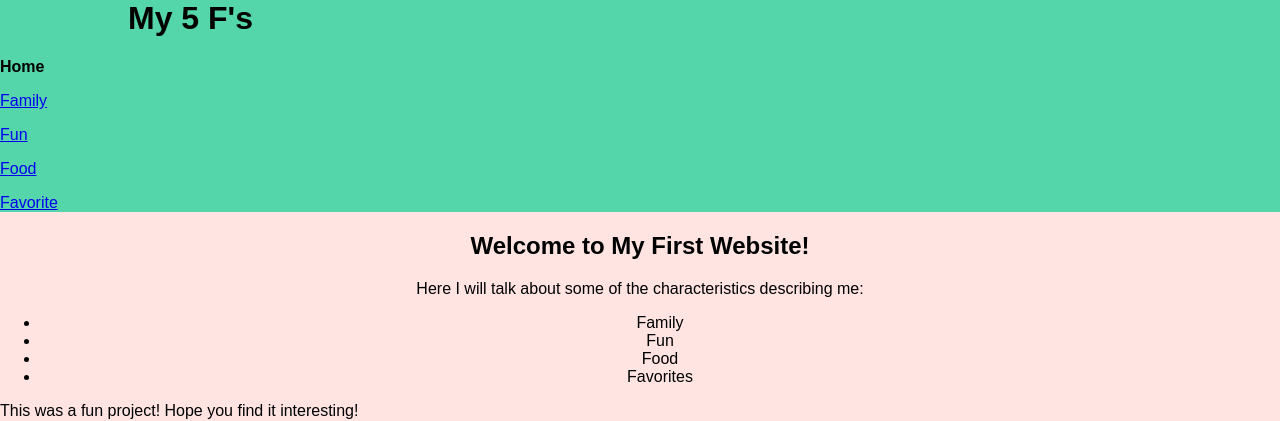
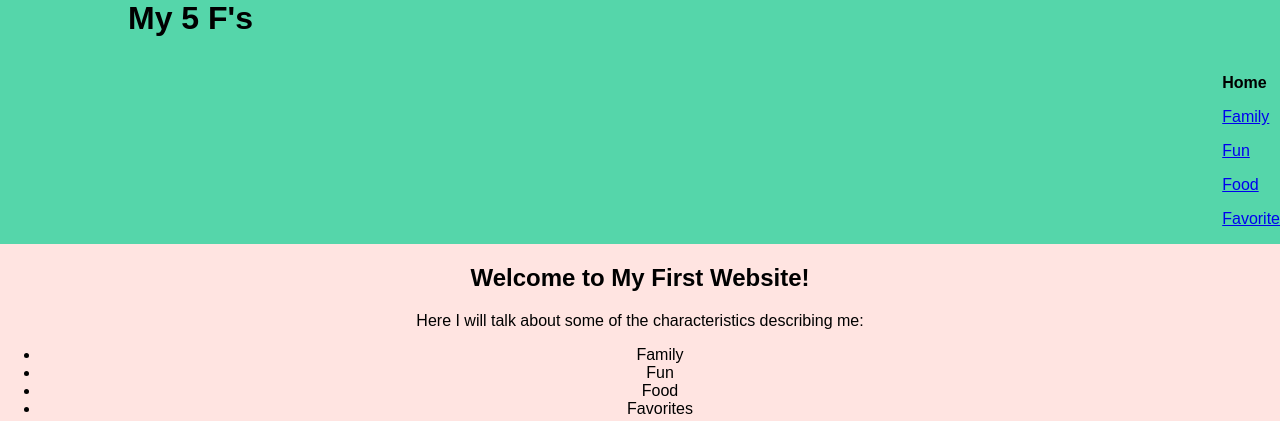
Before and after one commit to techiansrule/myfivef-s, a plain HTML site: page index.html in a window 1280 px wide. Shown: the top 421 px of the page. Drawn offline with Linux system fonts and the light colour scheme.

Commit message:
Update styles.css

```diff
--- a/styles.css
+++ b/styles.css
@@ -13,3 +13,13 @@ body {
 header {
   background: #55d6aa;
 }
+
+header::after {
+  content: '';
+  display: table;
+  clear: both;
+}
+
+nav {
+  float: right;
+}
```
